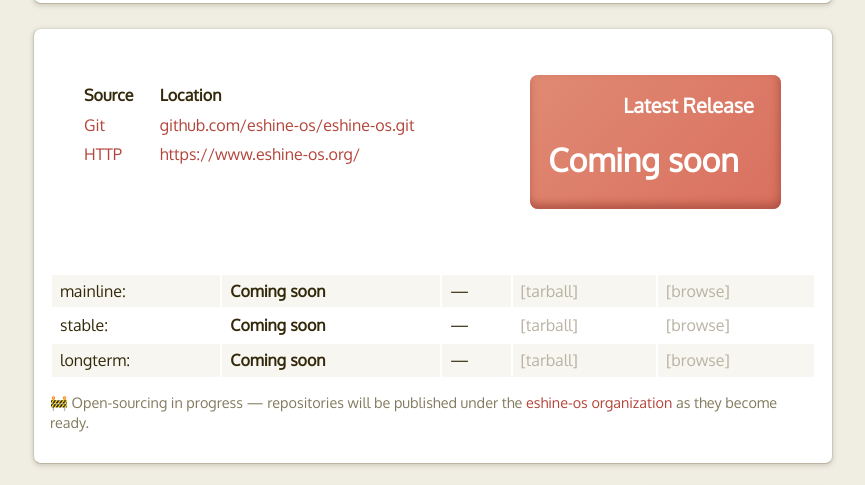
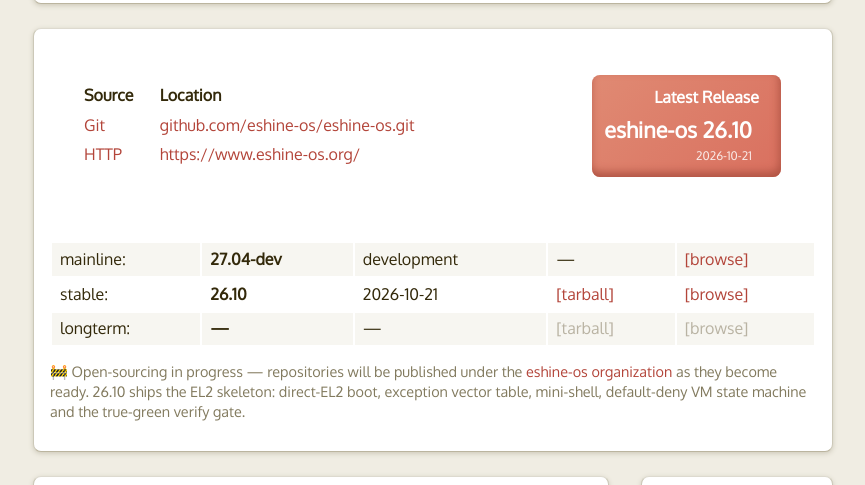
Before and after one commit to eshine-os/eshine-os, a plain HTML site: page website/index.html in a window 1280 px wide. Shown: the part 239-724 px from the top of the page, without its empty margins (207-1072 px from the left). Drawn offline with Linux system fonts and the light colour scheme.

Commit message:
website: announce eshine-os 26.10 release
Fill in the releases table per docs/VERSIONING.md: stable is now
26.10 (2026-10-21) with tarball and browse links, mainline is the
27.04-dev development series, longterm stays open until the first
LTS. The latest-release box links the tag and shows the date.

Rebalance the latest-release box proportions at the same time: the
2em block link was sized for the short "Coming soon" placeholder
and wrapped the version string, and the date span inherited the
2em bold weight. Scale the label to 1em, the link to 1.35em with
white-space: nowrap, and give the date a small muted .release-date
style of its own.

Co-Authored-By: Claude Code <noreply@anthropic.com>
Co-Authored-By: glm-5.3 <noreply@zhipuai.cn>
Reviewed-by: deepseek-v4.1-flash <noreply@deepseek.com>
Signed-off-by: Julian Chu <rootuliux@gmail.com>

```diff
--- a/website/index.html
+++ b/website/index.html
@@ -60,7 +60,8 @@
                 </tr>
                 <tr>
                     <td id="latest_link">
-                        <a href="#releases">Coming soon</a>
+                        <a href="https://github.com/eshine-os/eshine-os/releases/tag/v26.10">eshine-os 26.10</a>
+                        <span class="release-date">2026-10-21</span>
                     </td>
                 </tr>
             </table>
@@ -68,28 +69,30 @@
             <table id="releases">
                 <tr align="left">
                     <td>mainline:</td>
-                    <td><strong>Coming soon</strong></td>
+                    <td><strong>27.04-dev</strong></td>
+                    <td>development</td>
                     <td>&mdash;</td>
-                    <td class="ph">[tarball]</td>
-                    <td class="ph">[browse]</td>
+                    <td><a href="https://github.com/eshine-os/eshine-os/tree/master">[browse]</a></td>
                 </tr>
                 <tr align="left">
                     <td>stable:</td>
-                    <td><strong>Coming soon</strong></td>
-                    <td>&mdash;</td>
-                    <td class="ph">[tarball]</td>
-                    <td class="ph">[browse]</td>
+                    <td><strong>26.10</strong></td>
+                    <td>2026-10-21</td>
+                    <td><a href="https://github.com/eshine-os/eshine-os/archive/refs/tags/v26.10.tar.gz">[tarball]</a></td>
+                    <td><a href="https://github.com/eshine-os/eshine-os/tree/v26.10">[browse]</a></td>
                 </tr>
                 <tr align="left">
                     <td>longterm:</td>
-                    <td><strong>Coming soon</strong></td>
+                    <td><strong>&mdash;</strong></td>
                     <td>&mdash;</td>
                     <td class="ph">[tarball]</td>
                     <td class="ph">[browse]</td>
                 </tr>
             </table>
             <p class="note">🚧 Open-sourcing in progress &mdash; repositories will be published under the
-                <a href="https://github.com/eshine-os">eshine-os organization</a> as they become ready.</p>
+                <a href="https://github.com/eshine-os">eshine-os organization</a> as they become ready.
+                26.10 ships the EL2 skeleton: direct-EL2 boot, exception vector table, mini-shell,
+                default-deny VM state machine and the true-green verify gate.</p>
         </article>
     </aside><!-- /#featured -->
 
--- a/website/style.v5.css
+++ b/website/style.v5.css
@@ -194,20 +194,29 @@ a:active {
 }
 
 #latest_label {
-    font-size: 1.25em;
-    padding: 0.75em 1.25em 0.3em 0;
+    font-size: 1em;
+    padding: 0.6em 1.25em 0.15em 0;
 }
 
 #latest_link {
-    font-size: 2em;
+    font-size: 1.35em;
     font-weight: bold;
-    padding: 0.35em 1.25em 0.75em 0.5em;
+    padding: 0.1em 1.25em 0.55em 0.5em;
+    white-space: nowrap;
 }
 
 #latest_link > a {
     color: var(--card);
     display: block;
     text-align: right;
+}
+
+.release-date {
+    display: block;
+    font-size: 0.55em;
+    font-weight: normal;
+    opacity: 0.85;
+    padding-top: 0.15em;
 }
 
 /* Releases table */
```
